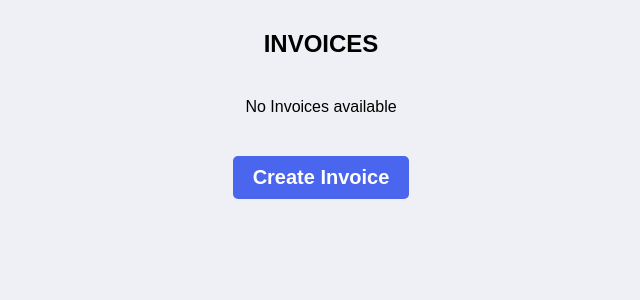
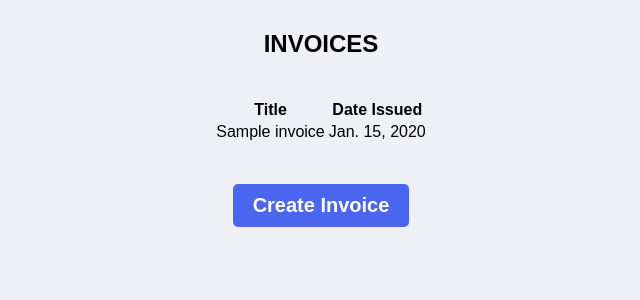
Before and after one commit to SamuelSackey/invois, a Django app: template templates/accounts/home.html in a window 1280 px wide. Shown: the part 54-354 px from the top of the page, without its empty margins (319-959 px from the left). Run offline with Django 4.2, Linux system fonts and the light colour scheme; the template is opened without the code that fills it: values that come from a table or form of the project are taken from there, others are empty; tables that the repository leaves empty hold one stand-in row (values such as "Sample post").

Commit message:
Add invoice list

```diff
--- a/accounts/urls.py
+++ b/accounts/urls.py
@@ -7,5 +7,6 @@ urlpatterns = [
     path('', views.index, name="index"),
     path('login', views.login_view, name="login"),
     path('register', views.register_view, name="register"),
-    path('logout', views.logout_view, name="logout")
+    path('logout', views.logout_view, name="logout"),
+    path('home', views.home, name="home")
 ]
--- a/static/accounts/styles.css
+++ b/static/accounts/styles.css
@@ -28,7 +28,7 @@ body {
     text-transform: uppercase;
 }
 
-.inv-display p {
+.inv-container {
     margin: 20px 0 40px;
 }
 
--- a/templates/accounts/home.html
+++ b/templates/accounts/home.html
@@ -19,7 +19,29 @@
     <div class="inv-display">
         <h2>Invoices</h2>
 
-        <p>No Invoices available</p>
+        <div class="inv-container">
+            {% if invoices %}
+                <table>
+                    <thead>
+                        <th>Title</th>
+                        <th>Date Issued</th>
+                    </thead>
+
+                    <tbody>
+                        {% for invoice in invoices %}
+                            <tr>
+                                <td>{{ invoice.title }}</td>
+                                <td>{{ invoice.issue_date }}</td>
+                            </tr>
+                        {% endfor %}
+                    </tbody>
+                </table>
+            {% else %}
+                <p>
+                    No Invoices available
+                </p>
+            {% endif %}
+        </div>
 
         <button>
             <a href="{% url 'invoice:index' %}">Create Invoice</a>
```
Also changed, not shown: accounts/views.py (+11 -1 lines).
